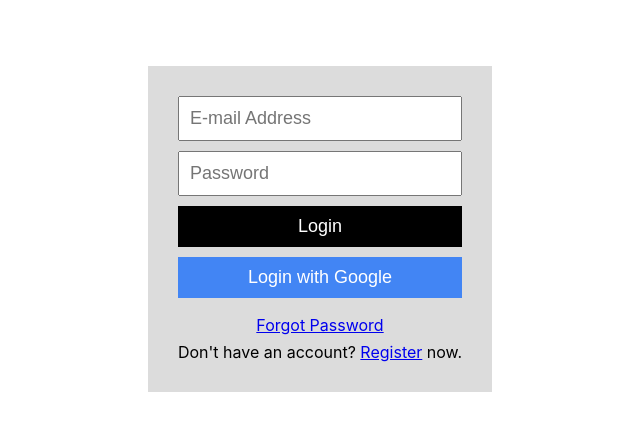
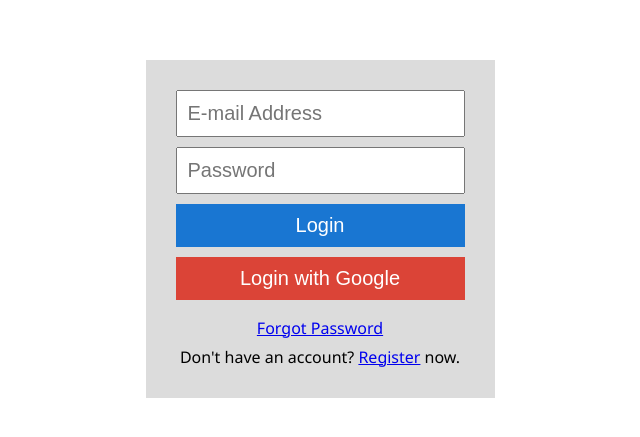
Before and after one commit to Slyriss/IS4301_Tut7, a React (Create React App) app: page / in a window 1280 px wide. Shown: the part 175-612 px from the top of the page, without its empty margins (320-960 px from the left). Built offline with nearby package versions, Linux system fonts and the light colour scheme; no server answers.

Commit message:
Project Branch v2

```diff
--- a/src/Login.css
+++ b/src/Login.css
@@ -4,6 +4,7 @@
   display: flex;
   align-items: center;
   justify-content: center;
+  font-family: "Segoe UI", Tahoma, Geneva, Verdana, sans-serif;
 }
 
 .login__container {
@@ -16,21 +17,21 @@
 
 .login__textBox {
   padding: 10px;
-  font-size: 18px;
+  font-size: 20px;
   margin-bottom: 10px;
 }
 
 .login__btn {
   padding: 10px;
-  font-size: 18px;
+  font-size: 20px;
   margin-bottom: 10px;
   border: none;
   color: white;
-  background-color: black;
+  background-color: #1976d2;
 }
 
 .login__google {
-  background-color: #4285f4;
+  background-color: #db4437;
 }
 
 .login div {
```
